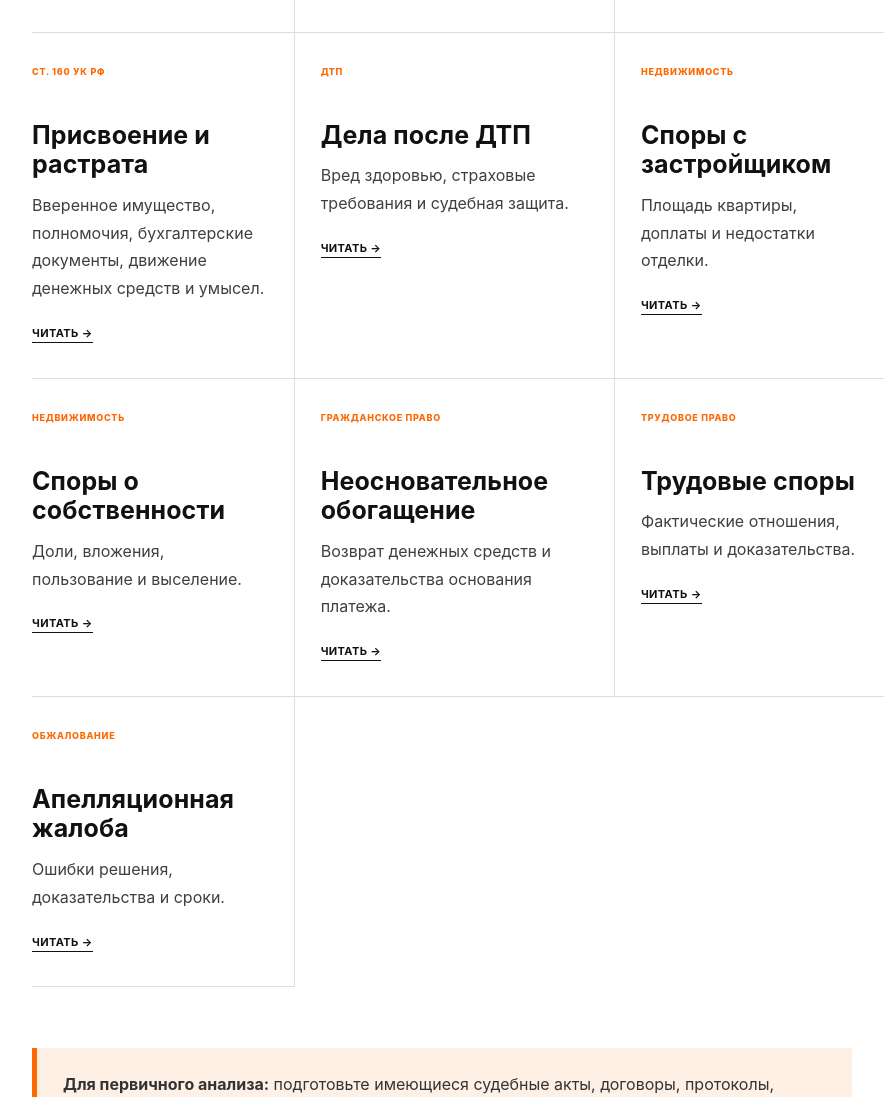
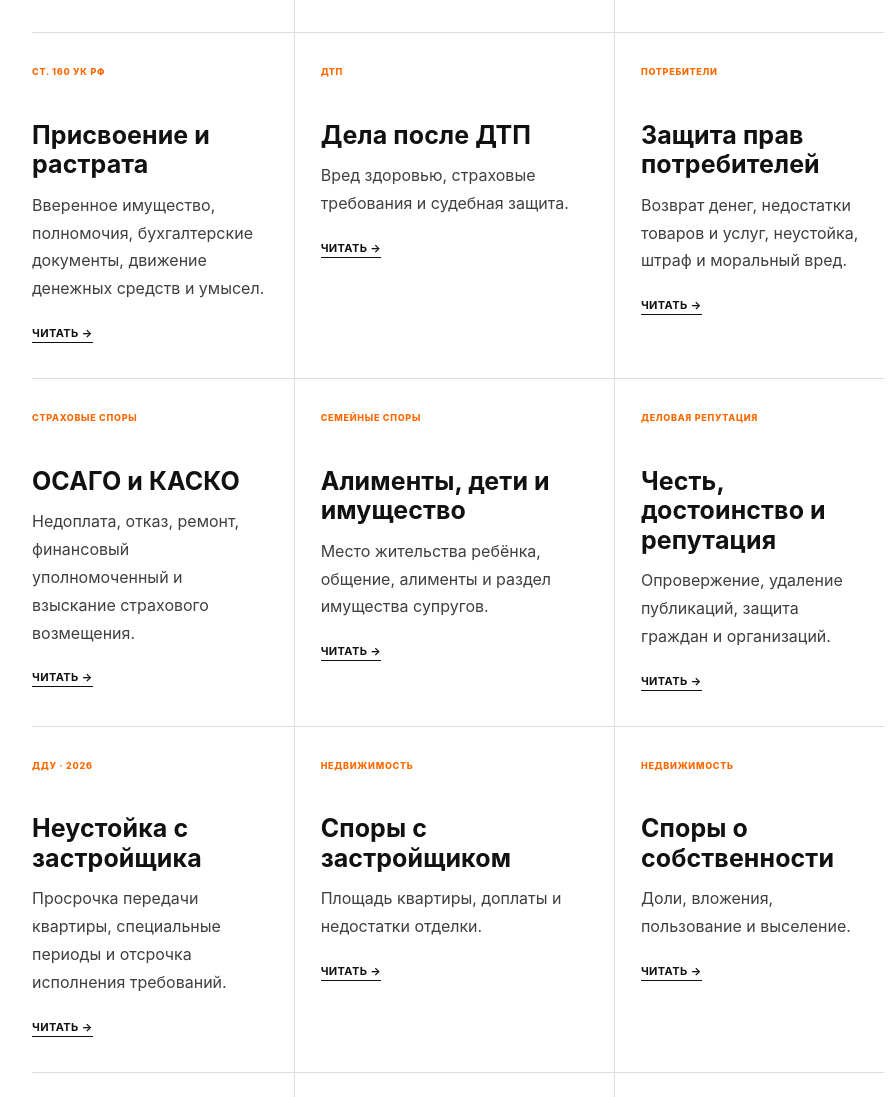
Before and after one commit to strelkov021vitalik/-advokat-strelkov-site, a plain HTML site: page publikacii.html in a window 1280 px wide. Shown: the part 4862-5959 px from the top of the page, without its empty margins (198-1086 px from the left). Drawn offline with Linux system fonts and the light colour scheme.

Commit message:
Add civil practice cards to publications

```diff
--- a/publikacii.html
+++ b/publikacii.html
@@ -42,6 +42,11 @@ ym(111657328, "init", {clickmap:true, trackLinks:true, accurateTrackBounce:true}
 <article class="card"><span class="num">СТ. 228 И 228.1 УК РФ</span><h3>Дела о наркотиках</h3><p>Изъятие и экспертиза, цель сбыта, цифровые данные, обыск и результаты оперативных мероприятий.</p><a class="more" href="/advokat-po-narkotikam-krasnodar">Читать →</a></article>
 <article class="card"><span class="num">СТ. 160 УК РФ</span><h3>Присвоение и растрата</h3><p>Вверенное имущество, полномочия, бухгалтерские документы, движение денежных средств и умысел.</p><a class="more" href="/advokat-po-prisvoeniyu-rastrate-krasnodar">Читать →</a></article>
 <article class="card"><span class="num">ДТП</span><h3>Дела после ДТП</h3><p>Вред здоровью, страховые требования и судебная защита.</p><a class="more" href="/advokat-po-dtp-krasnodar">Читать →</a></article>
+<article class="card"><span class="num">ПОТРЕБИТЕЛИ</span><h3>Защита прав потребителей</h3><p>Возврат денег, недостатки товаров и услуг, неустойка, штраф и моральный вред.</p><a class="more" href="/zashchita-prav-potrebitelej-krasnodar">Читать →</a></article>
+<article class="card"><span class="num">СТРАХОВЫЕ СПОРЫ</span><h3>ОСАГО и КАСКО</h3><p>Недоплата, отказ, ремонт, финансовый уполномоченный и взыскание страхового возмещения.</p><a class="more" href="/strahovye-spory-osago-kasko-krasnodar">Читать →</a></article>
+<article class="card"><span class="num">СЕМЕЙНЫЕ СПОРЫ</span><h3>Алименты, дети и имущество</h3><p>Место жительства ребёнка, общение, алименты и раздел имущества супругов.</p><a class="more" href="/semejnyj-advokat-krasnodar">Читать →</a></article>
+<article class="card"><span class="num">ДЕЛОВАЯ РЕПУТАЦИЯ</span><h3>Честь, достоинство и репутация</h3><p>Опровержение, удаление публикаций, защита граждан и организаций.</p><a class="more" href="/zashchita-chesti-dostoinstva-reputacii-krasnodar">Читать →</a></article>
+<article class="card"><span class="num">ДДУ · 2026</span><h3>Неустойка с застройщика</h3><p>Просрочка передачи квартиры, специальные периоды и отсрочка исполнения требований.</p><a class="more" href="/neustoyka-ddu-zastrojshchik-krasnodar">Читать →</a></article>
 <article class="card"><span class="num">НЕДВИЖИМОСТЬ</span><h3>Споры с застройщиком</h3><p>Площадь квартиры, доплаты и недостатки отделки.</p><a class="more" href="/spory-s-zastrojshchikom-krasnodar">Читать →</a></article>
 <article class="card"><span class="num">НЕДВИЖИМОСТЬ</span><h3>Споры о собственности</h3><p>Доли, вложения, пользование и выселение.</p><a class="more" href="/advokat-po-nedvizhimosti-krasnodar">Читать →</a></article>
 <article class="card"><span class="num">ГРАЖДАНСКОЕ ПРАВО</span><h3>Неосновательное обогащение</h3><p>Возврат денежных средств и доказательства основания платежа.</p><a class="more" href="/neosnovatelnoe-obogashchenie">Читать →</a></article>
```
